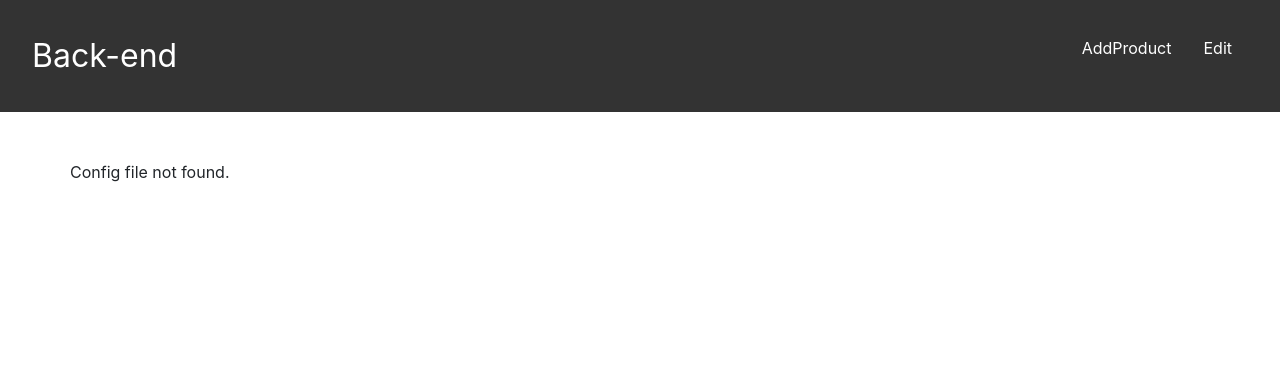
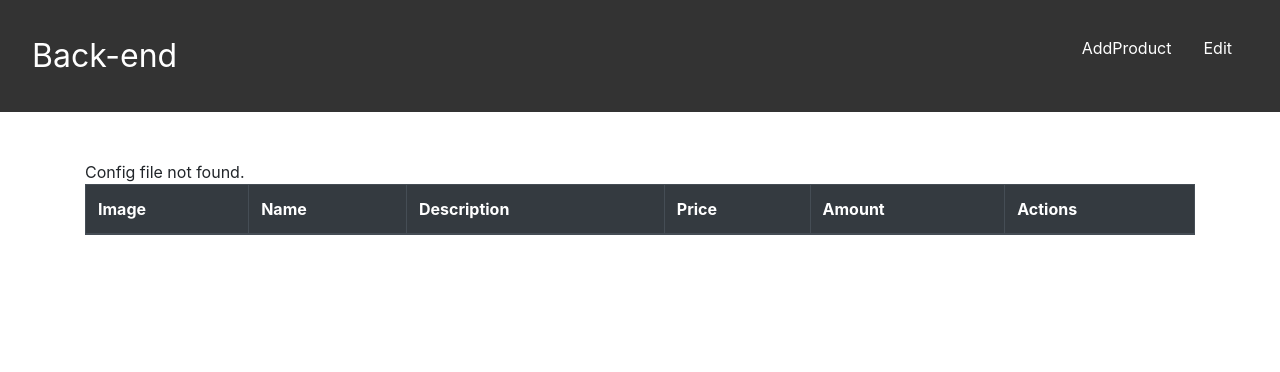
Before and after one commit to WavePPG/Shop_docker_p, a PHP site: page /edit-delete/edit.php in a window 1280 px wide. Shown: the top 372 px of the page. Run offline with PHP 8.4, Linux system fonts and the light colour scheme; lists and menus that the app fills with data are empty.

Commit message:
chang 2
การเปลี่ยนหน้าระบบหลังบ้านที่เป็นการลบและการแก้ไขเป็นตารางให้ดูง่าย

```diff
--- a/php/src/edit-delete/edit.php
+++ b/php/src/edit-delete/edit.php
@@ -8,7 +8,7 @@
     <link href="https://maxcdn.bootstrapcdn.com/bootstrap/4.5.2/css/bootstrap.min.css" rel="stylesheet">
     <style>
         .card-img-top {
-            height: 200px;
+            height: 150px; /* ปรับขนาดรูปภาพให้เล็กลง */
             object-fit: cover;
         }
         .card-body {
@@ -23,7 +23,19 @@
     <?php include('navbar_edit_delete.php')?>
 </nav>
 <div class="container mt-5">
-    <div class="row">
+    <div class="table-responsive">
+        <table class="table table-bordered">
+            <thead class="thead-dark">
+                <tr>
+                    <th>Image</th>
+                    <th>Name</th>
+                    <th>Description</th>
+                    <th>Price</th>
+                    <th>Amount</th>
+                    <th>Actions</th>
+                </tr>
+            </thead>
+            <tbody>
                 <?php
                 include('../server.php');
                 include('update_product.php');
@@ -32,27 +44,18 @@
                 $result_select = mysqli_query($conn, $sql_select);
 
                 if (mysqli_num_rows($result_select) > 0) {
-            $count = 0;
                     while($row = mysqli_fetch_assoc($result_select)) {
-                if ($count % 4 == 0 && $count != 0) {
-                    echo "</div><div class='row mt-4'>";
-                }
-                // Add ID to each product card
-                echo "<div class='col-md-3 mb-4' id='product{$row['id']}'>
-                        <div class='card'>
-                            <img src='../image/{$row['image']}' class='card-img-top' alt='{$row['pro_name']}'>
-                            <div class='card-body'>
-                                <h5 class='card-title'>{$row['pro_name']}</h5>
-                                <p class='card-text'>
-                                    Description: {$row['pro_description']}<br>
-                                    Price: {$row['price']}<br>
-                                    Amount: {$row['amount']}
-                                </p>
+                        echo "<tr id='product{$row['id']}'>
+                                <td><img src='../image/{$row['image']}' class='card-img-top' alt='{$row['pro_name']}'></td>
+                                <td>{$row['pro_name']}</td>
+                                <td>{$row['pro_description']}</td>
+                                <td>{$row['price']}</td>
+                                <td>{$row['amount']}</td>
+                                <td>
                                     <button class='btn btn-primary' data-toggle='modal' data-target='#editModal{$row['id']}'>Edit</button>
                                     <button class='btn btn-danger' onclick='deleteProduct({$row['id']})'>Delete</button>
-                            </div>
-                        </div>
-                      </div>";
+                                </td>
+                              </tr>";
 
                         // Edit Modal
                         echo "<div class='modal fade' id='editModal{$row['id']}' tabindex='-1' aria-labelledby='editModalLabel{$row['id']}' aria-hidden='true'>
@@ -93,15 +96,15 @@
                                     </div>
                                 </div>
                               </div>";
-                $count++;
                     }
-            echo "</div>";
                 } else {
-            echo "<p>No product found.</p>";
+                    echo "<tr><td colspan='6'>No product found.</td></tr>";
                 }
 
                 mysqli_close($conn);
                 ?>
+            </tbody>
+        </table>
     </div>
 </div>
 
```
Also changed, not shown: php/src/image/cattg.jpg (added). Lines whose indentation alone changed are shown as unchanged.
